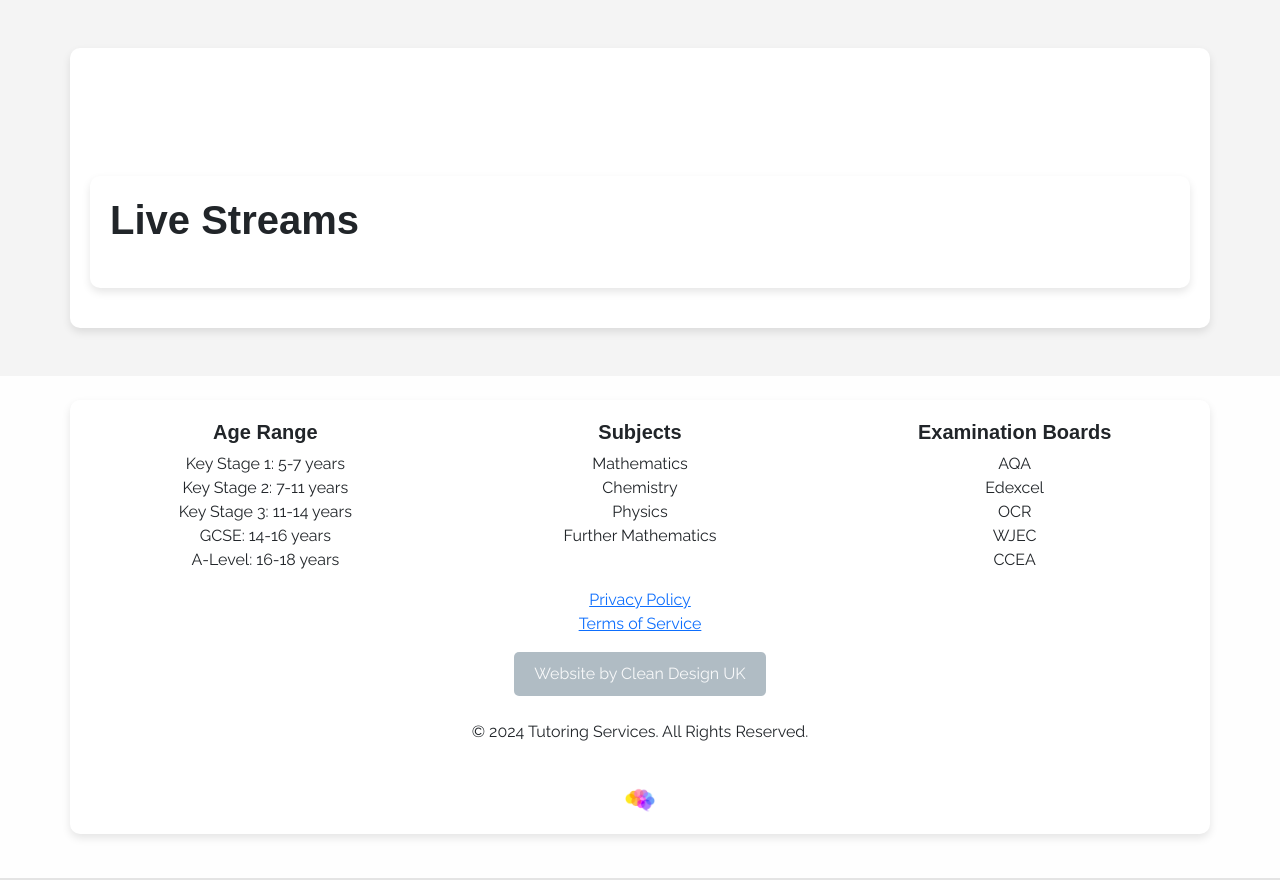
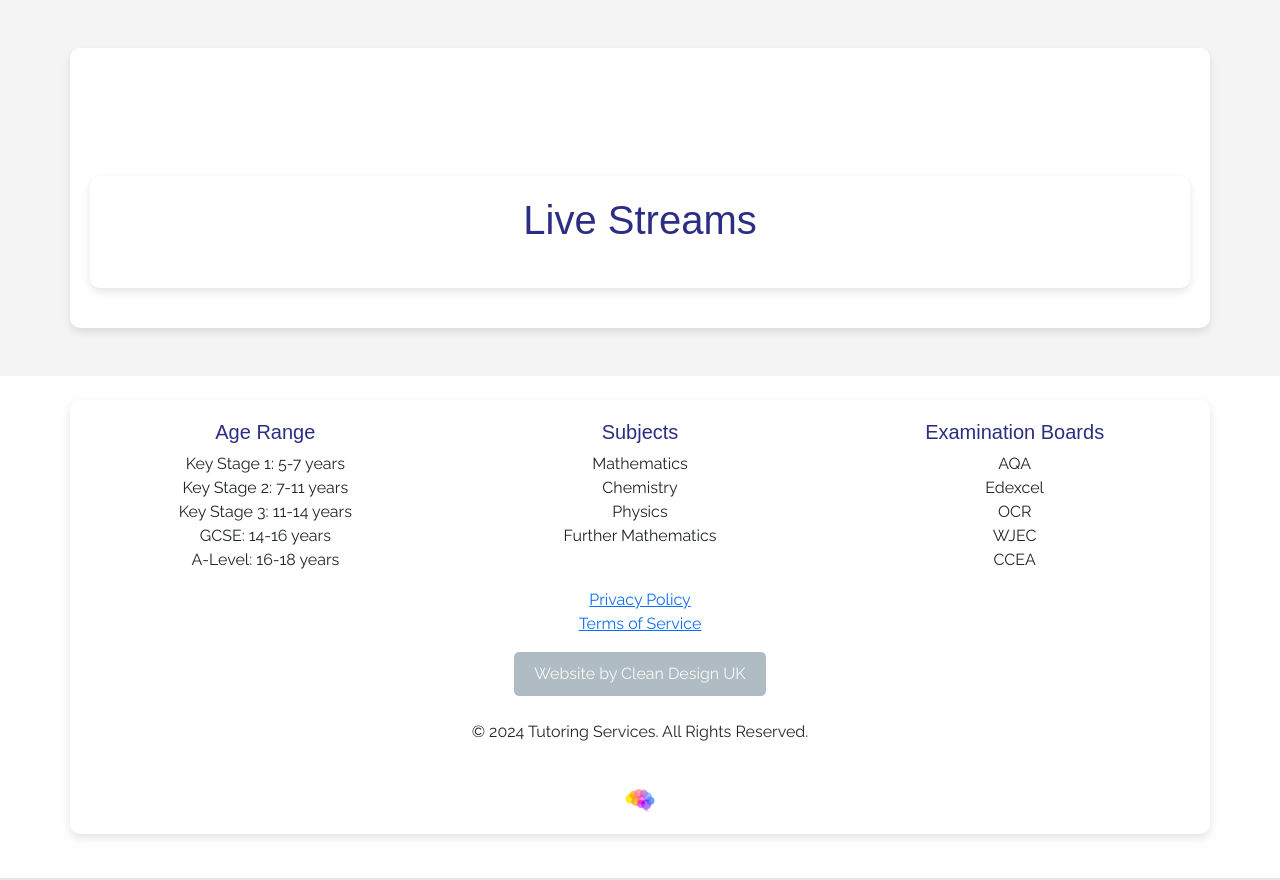
Before and after one commit to JesseRoss001/tutoring-services, a Django app: template tutoring/core/templates/core/live_stream_list.html in a window 1280 px wide. Shown: the part 60-940 px from the top of the page. Run offline with Django 3.2, Linux system fonts and the light colour scheme; the template is opened without the code that fills it, so the values that code supplies are empty.

Commit message:
style updates

```diff
--- a/tutoring/core/templates/core/course_detail.html
+++ b/tutoring/core/templates/core/course_detail.html
@@ -11,11 +11,11 @@
     {% if user.is_authenticated %}
         <button id="checkout-button" class="btn btn-primary btn-block">Pay with Stripe</button>
     {% else %}
-        <div class="alert alert-info" role="alert">
+        <div class="alert alert-info py-3" role="alert">
             Please <a href="{% url 'login' %}">log in</a> or <a href="{% url 'signup' %}">sign up</a> to purchase this course.
         </div>
     {% endif %}
-    <p class="course-description">{{ course.description }}</p>
+    <p class="course-description py-3">{{ course.description }}</p>
 </div>
 
 <script src="https://js.stripe.com/v3/"></script>
--- a/tutoring/core/templates/core/course_list.html
+++ b/tutoring/core/templates/core/course_list.html
@@ -12,6 +12,11 @@
     padding: 20px;
 }
 
+    h1, h5 {
+            font-family: 'Montserrat', sans-serif;
+            color: #2C2E83;
+font-weight: 500;
+      }
 /* Page Title Styling */
 .page-title {
     font-size: 2rem;
--- a/tutoring/core/templates/core/live_stream_list.html
+++ b/tutoring/core/templates/core/live_stream_list.html
@@ -3,14 +3,21 @@
 {% block title %}Live Streams{% endblock %}
 
 {% block content %}
+      <style> h1, h5 {
+            font-family: 'Montserrat', sans-serif;
+            color: #2C2E83;
+font-weight: 500;
+      } </style>
 <div class="container mt-5">
-    <h1 class="mb-4">Live Streams</h1>
-    <div class="row">
+<div class="header">
+    <h1 class="mb-4 text-center">Live Streams</h1>
+</div>
+<div class="row">
         {% for stream in live_streams %}
             <div class="col-md-6 col-lg-4 mb-4">
                 <div class="card h-100">
                     <div class="card-body">
-                        <h5 class="card-title">{{ stream.title }}</h5>
+                        <h5 class="card-title py-3">{{ stream.title }}</h5>
                         <p class="card-text"><strong>Start Time:</strong> {{ stream.start_time }}</p>
                         <p class="card-text"><strong>End Time:</strong> {{ stream.end_time }}</p>
                         <a href="{% url 'live_stream_detail' stream.id %}" class="btn btn-primary">View Details</a>
```
Also changed, not shown: tutoring/core/templates/core/available_hours_list.html (+6 -1 lines), tutoring/core/templates/core/group_session_list.html (+8 -1 lines), tutoring/core/templates/core/live_stream_detail.html (+6 -1 lines), tutoring/core/templates/core/store.html (+6 -1 lines), tutoring/media/products/857bf5ea-8576-4f94-804f-cd4377967fdc.webp (added).
